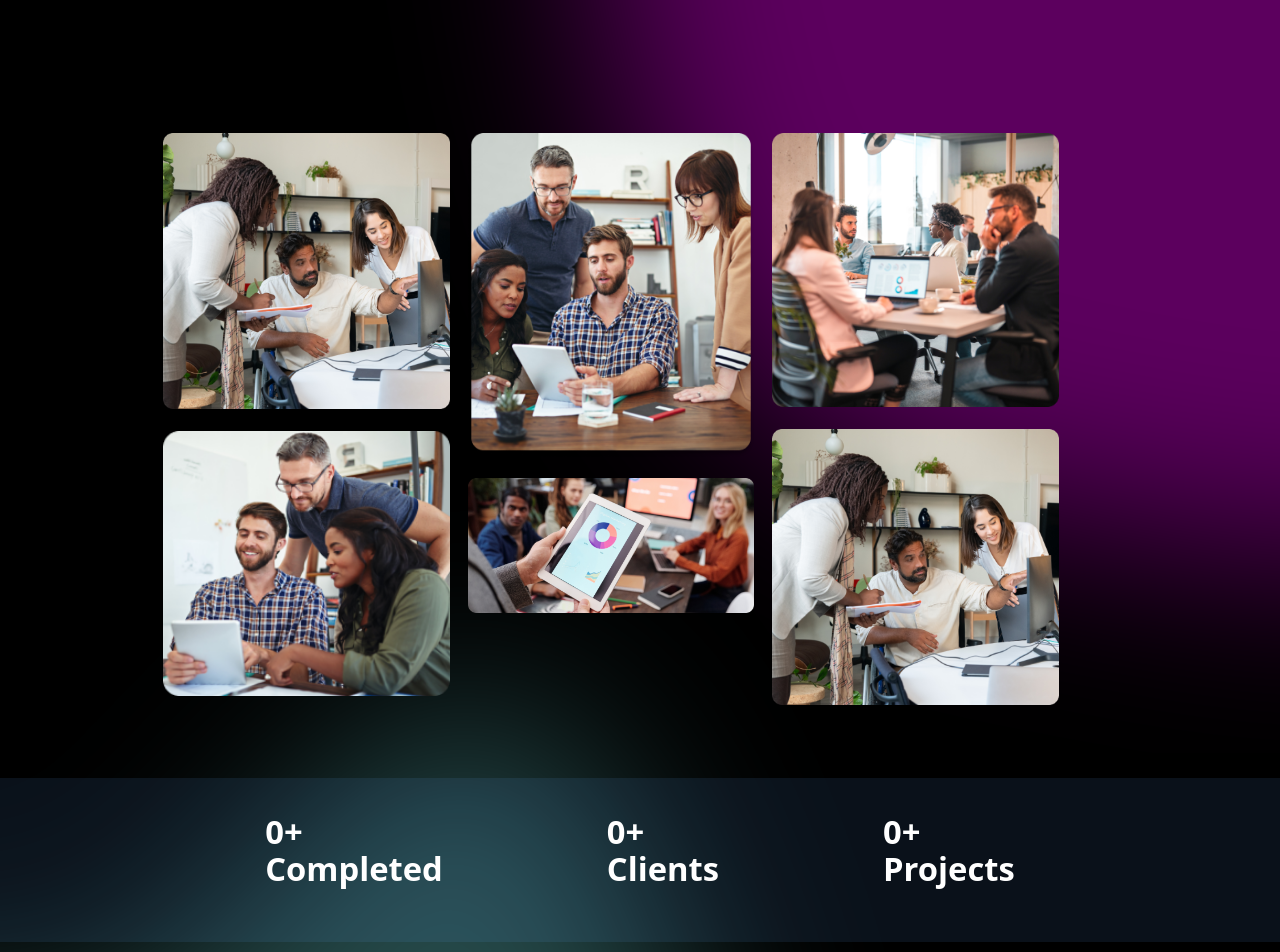
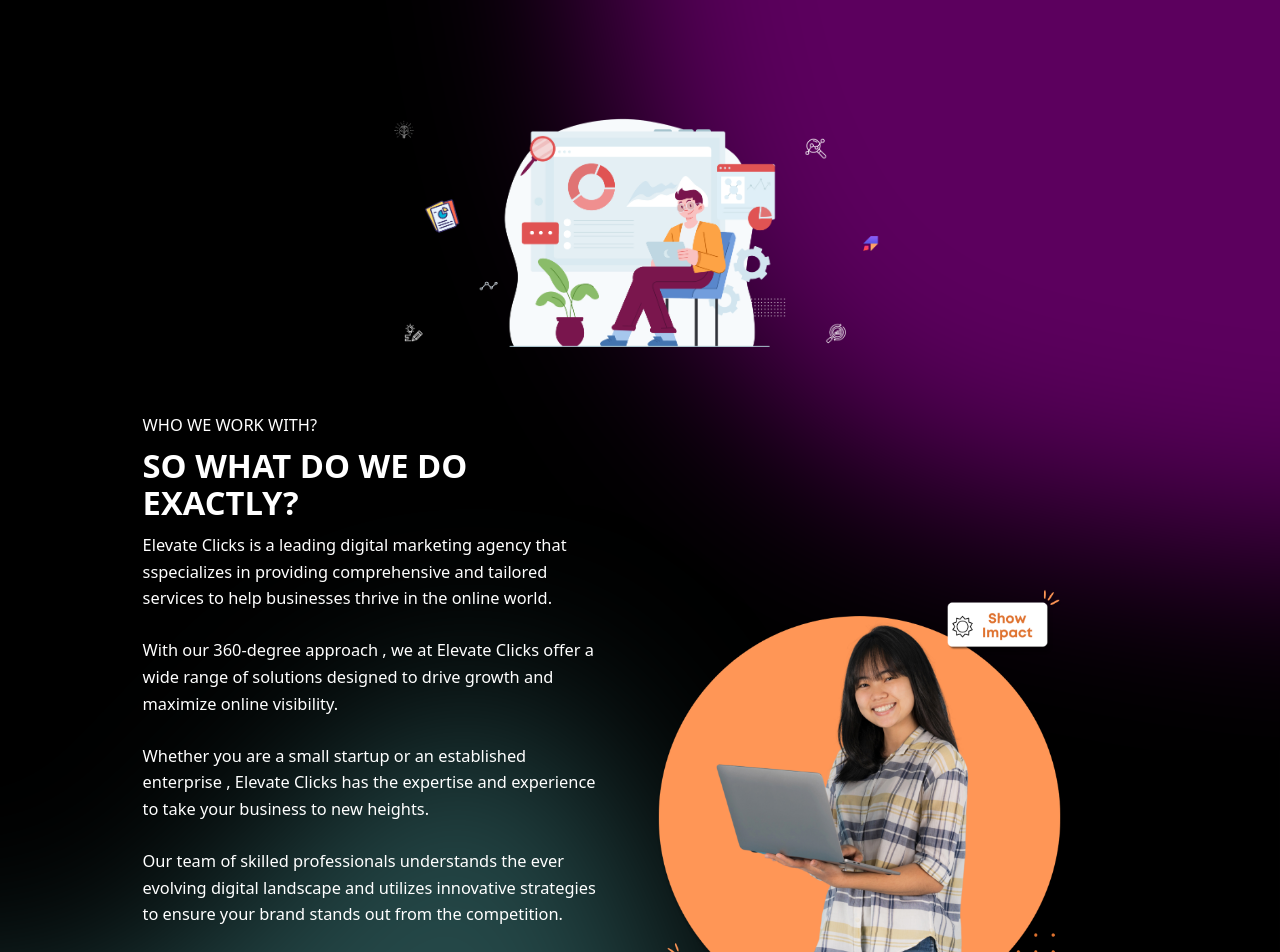
Before and after one commit to arjunsharma999/Elevate-clickss, a Next.js app: page /pages in a window 1280 px wide. Shown: the part 400-1352 px from the top of the page. Built offline with nearby package versions, Linux system fonts and the light colour scheme.

Commit message:
Update page.jsx
homepages back to original

```diff
--- a/app/pages/page.jsx
+++ b/app/pages/page.jsx
@@ -21,126 +21,26 @@ function homepage() {
               digital marketing agency.We are your strategic partner in helping your business
               reach new heights and achieve exponential growth in the online world.
             </p>
-            <Textlink text={"Get in touch"} href={"/pages/contact"} className={"font-bold text-gray-500"} />
+            <Textlink text={"Get in touch"} href={"/pages/Contact"} className={"font-bold text-gray-500"} />
           </div>
         </div>
-
-
-        <section className="text-white body-font ">
-          <div className="w-full max-w-5xl p-5 pb-10 mx-auto mb-10 gap-5 columns-3  space-y-6  ">
-
-
-            <img
-              className=" grid grid-cols-4 gap-4 w-[30rem] lg:ml-[-2rem] mt-[2rem] lg:mt-0 hover:scale-105 transition-all duration-500 mx-auto"
-              src="/homepage/Mod4.png"
-              alt="Mod Image"
-            />
-
-            <img
-              className=" grid grid-cols-4 gap-4  w-[30rem] lg:ml-[-2rem] mt-[2rem] lg:mt-0 hover:scale-105 transition-all duration-500 mx-auto"
-              src="/homepage/Mod1.png"
-              alt="Mod Image"
-            />
-
-            <img
-              className="w-[30rem] lg:ml-[-2rem] mt-[2rem] lg:mt-0 hover:scale-105 transition-all duration-500 mx-auto"
-              src="/homepage/Mod2.png"
-              alt="Mod Image"
-            />
-
-            <img
-              className="w-[30rem] lg:ml-[-2rem] mt-[2rem] lg:mt-0 hover:scale-105 transition-all duration-500 mx-auto"
-              src="/homepage/Mod5.png"
-              alt="Mod Image"
-            />
-
-            <img
-              className="w-[30rem] lg:ml-[-2rem] mt-[2rem] lg:mt-0 hover:scale-105 transition-all duration-500 mx-auto"
-              src="/homepage/Mod3.png"
-              alt="Mod Image"
-            />
-
-
-
-            <img
-              className="w-[30rem] lg:ml-[-2rem] mt-[2rem] lg:mt-0 hover:scale-105 transition-all duration-500 mx-auto"
-              src="/homepage/Mod4.png"
-              alt="Mod Image"
-            />
-
-
-
-
-
-
-
-          </div>
-
-          </section>
-
-          <section className=" bg-blue-400 bg-opacity-10 p-5  ">
-            <div className=" flex w-full max-w-5xl p-5 pb-5 mx-auto mb-5 gap-5  ">
-
-            <CountUp start={0} end={99}>
-              {({ countUpRef, start }) => (
-                <div className="text-4xl mx-auto font-bold ">
-                  <span ref={countUpRef} />
-                  <span>+</span>
-                  <div className=" row">
-                    Completed
-                  </div>
-
-
-
-                </div>
-              )}
-
-
-            </CountUp>
-
-            <CountUp start={0} end={100}>
-              {({ countUpRef, start }) => (
-                <div className="text-4xl mx-auto font-bold">
-                  <span ref={countUpRef} />
-                  <span>+</span>
-                  <div className=" row">
-                    Clients
-                  </div>
-
-                </div>
-              )}
-
-
-            </CountUp>
-
-            <CountUp start={0} end={211}>
-              {({ countUpRef, start }) => (
-                <div className="text-4xl mx-auto font-bold h-12">
-                  <span ref={countUpRef} />
-                  <span>+</span>
-                  <div className=" row ">
-                    Projects
-                  </div>
-
-                </div>
-              )}
-
-
-            </CountUp>
-
-
-            </div>
-
-          </section>
-
-
-
-
-
-
-
-
-
+        <motion.div
+              initial="hidden"
+              whileInView="visible"
+              viewport={{ once: true }}
+              transition-all cursor-pointer={{ duration: 0.5 }}
+              variants={{
+                visible: { opacity: 1, scale: 1 },
+                hidden: { opacity: 0, scale: 0 },
+              }}
+              className="flex items-center"
+            >
+              <img
+                className="lg:w-[35rem] mx-auto hover:scale-105 transition-all cursor-pointer-all duration-500"
+                src="/services/analytics-one.png"
+                alt="About Image"
+              />
+            </motion.div>
       </section>
       {/* //about */}
       <section className="text-white body-font overflow-hidden">
@@ -223,7 +123,7 @@ function homepage() {
                 <p className=" text-lg leading-relaxed">
                   We create website that clearly reflects your expertise, story, and values
                 </p>
-                <Textlink text={"Learn more"} href={"/"} className={"font-bold text-gray-500"} />
+                <Textlink text={"Learn more"} href={"/pages/contact"} className={"font-bold text-gray-500"} />
 
               </a>
             </div>
@@ -235,7 +135,7 @@ function homepage() {
                 <p className=" text-lg leading-relaxed">
                   Boost your online visibility and attract organic traffic through our strategic and data-driven SEO techniques.
                 </p>
-                <Textlink text={"Book a Demo"} href={"/"} className={"font-bold text-gray-500"} />
+                <Textlink text={"Book a Demo"} href={"/pages/Contact"} className={"font-bold text-gray-500"} />
 
               </a>
             </div>
@@ -247,7 +147,7 @@ function homepage() {
                 <p className=" text-lg leading-relaxed">
                   Engage your audience and grow your brands influence through our creative and impactful social media campaigns.
                 </p>
-                <Textlink text={"Book a Demo"} href={"/"} className={"font-bold text-gray-500"} />
+                <Textlink text={"Book a Demo"} href={"/pages/Contact"} className={"font-bold text-gray-500"} />
 
               </a>
             </div>
@@ -259,7 +159,7 @@ function homepage() {
                 <p className=" text-lg leading-relaxed">
                   Reach your customers with personalized and engaging email campaigns that nurture relationships and drive conversions.
                 </p>
-                <Textlink text={"Book a Demo"} href={"/"} className={"font-bold"} />
+                <Textlink text={"Book a Demo"} href={"/pages/Contact"} className={"font-bold"} />
               </a>
             </div>
 
@@ -271,7 +171,7 @@ function homepage() {
                 <p className="leading-relaxed">
                   Tell your brand story effectively and captivate your audience with our compelling and shareable content creation and distribution services.
                 </p>
-                <Textlink text={"Book a Demo"} href={"/"} className={"font-bold text-gray-500"} />
+                <Textlink text={"Book a Demo"} href={"/pages/contact"} className={"font-bold text-gray-500"} />
 
               </a>
             </div>
@@ -283,7 +183,7 @@ function homepage() {
                 <p className="leading-relaxed">
                   Optimize your ad campaigns and maximize conversions through our targeted and cost-effective strategies.
                 </p>
-                <Textlink text={"Book a Demo"} href={"/"} className={"font-bold text-gray-500"} />
+                <Textlink text={"Book a Demo"} href={"/pages/Contact"} className={"font-bold text-gray-500"} />
 
               </a>
             </div>
@@ -329,7 +229,7 @@ function homepage() {
               <p className="leading-relaxed text-lg mb-4">
                 d) Transparency: Not only is Elevate Clicks a Digital marketing agency, but we also double as a consulting firm. We believe that guiding our clients to the best marketing platforms and sharing our first-hand experience allows us to create strong relationships while delivering the best product.
               </p>
-              <Textlink text={"Learn more"} href={"/"} className={"font-bold text-gray-500"} />
+              <Textlink text={"Learn more"} href={"/pages/Contact"} className={"font-bold text-gray-500"} />
 
             </div>
           </div>
```
